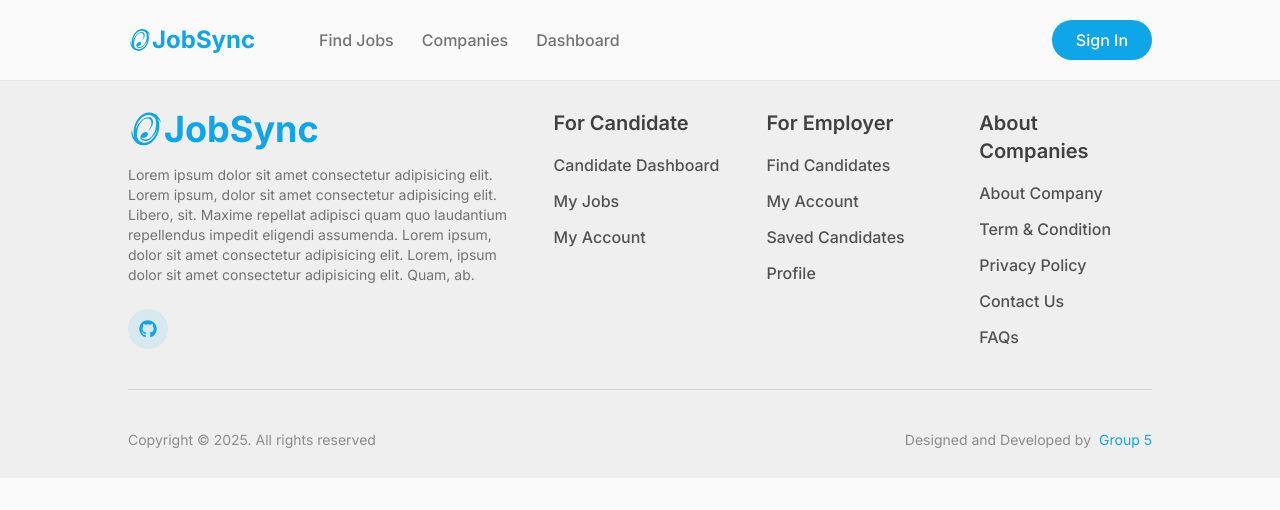
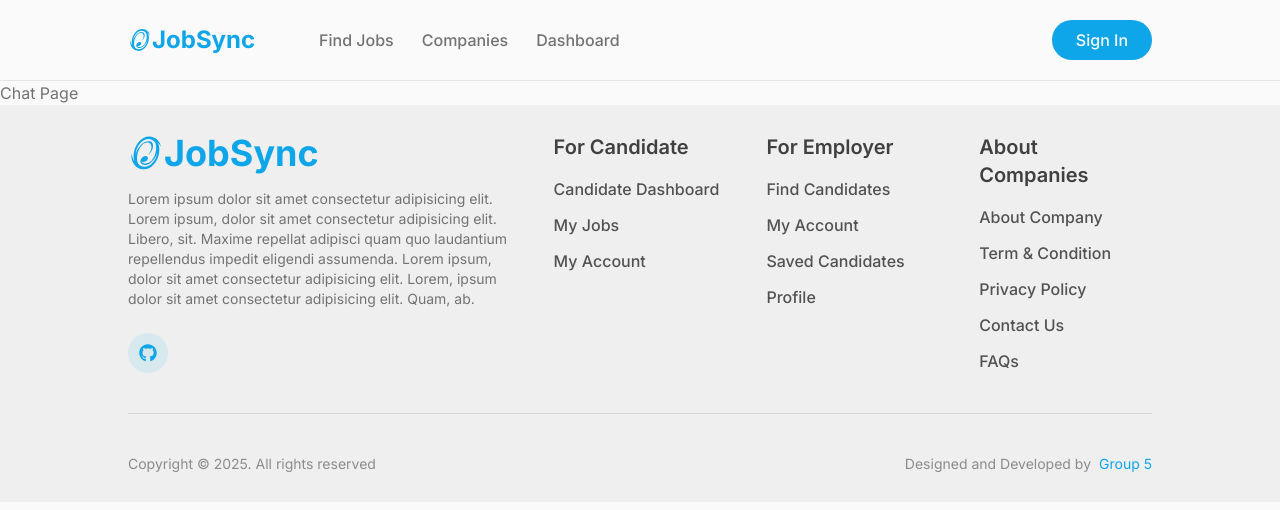
Before and after one commit to arkavidia-academya-WSE-2025/jobseeker-reactjs, a React (Vite) app in the folder fe-arkavidia/: page /chat in a window 1280 px wide. Shown: the top 510 px of the page. Built offline with nearby package versions, Linux system fonts and the light colour scheme.

Commit message:
feat: Chat component and route to App.jsx

```diff
--- a/fe-arkavidia/src/App.jsx
+++ b/fe-arkavidia/src/App.jsx
@@ -2,6 +2,7 @@ import { Route, BrowserRouter as Router, Routes } from "react-router-dom";
 import Navbar from "./components/navbar/Navbar";
 import Footer from "./components/footer/Footer";
 import Home from "./components/pages/home/Home";
+import Chat from "./components/pages/chat/Chat";
 
 function App() {
   return (
@@ -14,6 +15,7 @@ function App() {
           {/* Routing */}
           <Routes>
             <Route path="/" element={<Home />} />
+            <Route path="/chat" element={<Chat />} />
           </Routes>
 
           {/* Footer Section */}
--- /dev/null
+++ b/fe-arkavidia/src/components/pages/chat/Chat.jsx
@@ -0,0 +1,12 @@
+import React from "react";
+
+const Chat = () => {
+  return (
+    <div>
+      <h1>Chat Page</h1>
+      {/* Chat UI components will go here */}
+    </div>
+  );
+};
+
+export default Chat;
```
